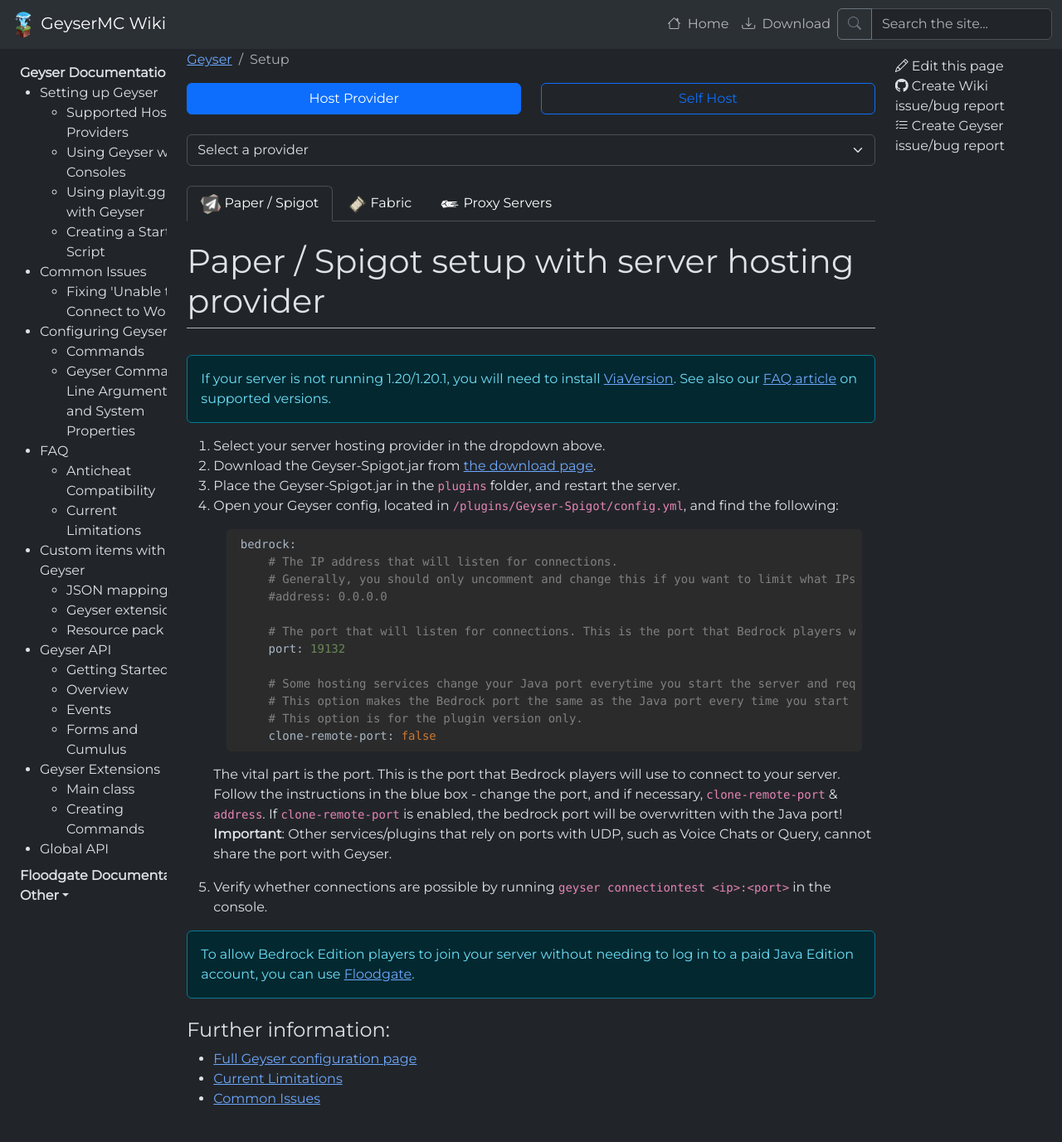
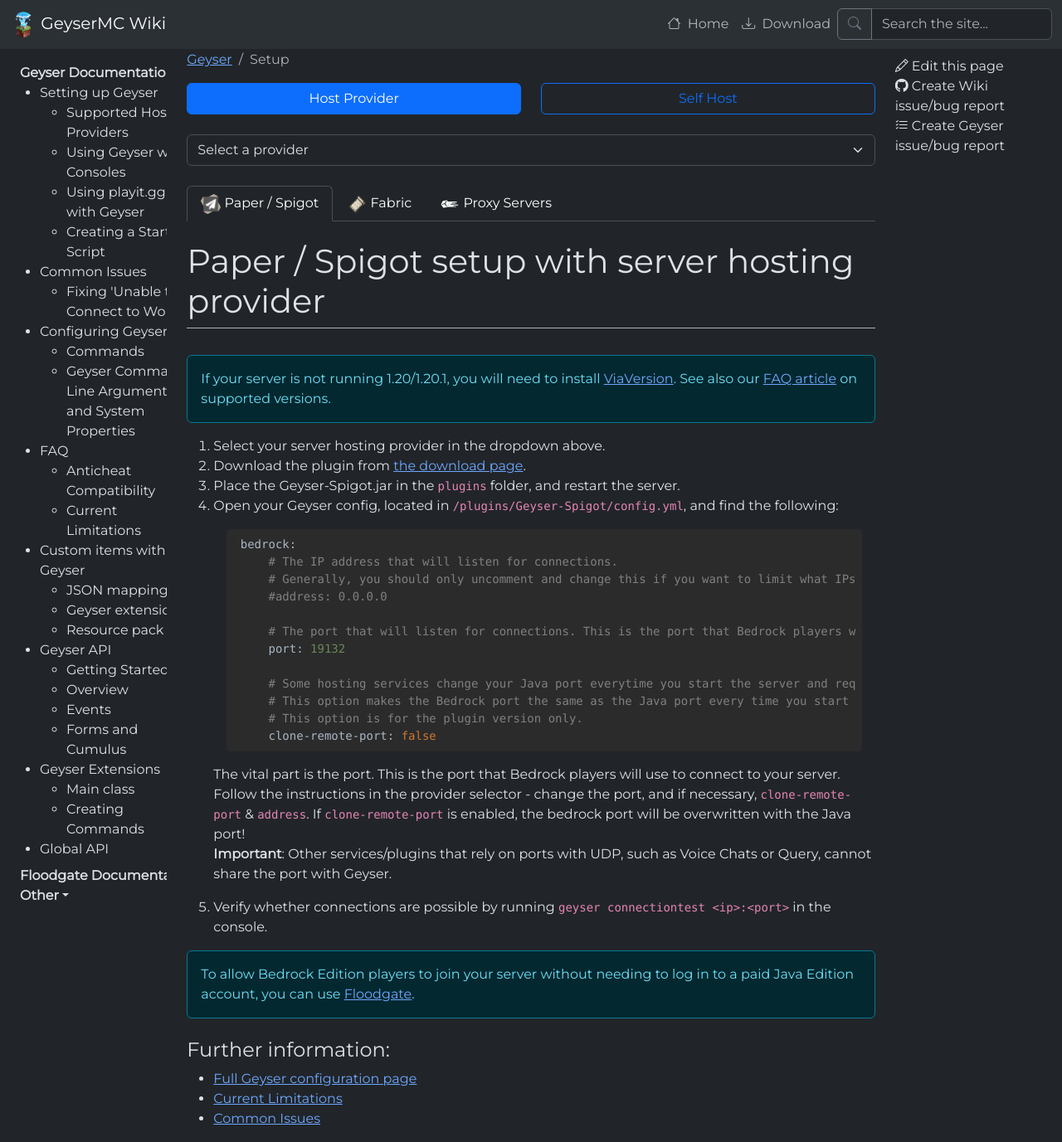
Before and after one commit to GeyserMC/GeyserWiki, a Jekyll site: the page built from _docs/geyser/setup.md, in a window 1280 px wide and 1377 px high. Shown: the whole window at 83% size. Built offline with Jekyll 4.4.1, drawn with Linux system fonts in a browser that asks for light colours.

Commit message:
Less repetition, wording

````diff
--- a/_includes/setup/instructions/geyser/provider/fabric.md
+++ b/_includes/setup/instructions/geyser/provider/fabric.md
@@ -2,13 +2,13 @@
 # Fabric setup with server hosting provider
 
 <div class="alert alert-warning" role="alert">
-	Geyser-Fabric <b>ONLY</b> runs only on the latest Minecraft: Java Edition version, which is {{ site.data.versions.java }}. <br>
-To use Geyser with an older Fabric server, you can use Geyser on a BungeeCord/Velocity proxy, or Geyser Standalone instead.
+	Geyser-Fabric runs <b>only</b> on a {{ site.data.versions.java }} Fabric server. <br>
+To use Geyser on an older Fabric server, you can use Geyser on a BungeeCord/Velocity proxy, or Geyser Standalone instead.
  </div>
 
 1. Select your server hosting provider in the dropdown above.
-2. Download the Geyser-Fabric.jar from [the download page](https://download.geysermc.org/v2/projects/geyser/versions/latest/builds/latest/downloads/fabric).
-3. Place the Geyser-Fabric.jar in the `mods` folder, and restart the server. **You also need [FabricAPI](https://modrinth.com/mod/fabric-api) installed.**
+2. Download the mod from [the download page](https://download.geysermc.org/v2/projects/geyser/versions/latest/builds/latest/downloads/fabric).
+3. Place the Geyser-Fabric.jar in the `mods` folder, and restart the server. **You also need [FabricAPI](https://modrinth.com/mod/fabric-api).**
 4. Open your Geyser config, located in `/config/Geyser-Fabric/config.yml`, and find the following:
 
     ```yaml
@@ -26,7 +26,7 @@
         clone-remote-port: false
     ```
     The vital part is the port. This is the port that Bedrock players will use to connect to your server.
-    Follow the instructions in the blue box - change the port, and if necessary, `clone-remote-port` & `address`.
+    Follow the instructions in the provider selector - change the port, and if necessary, `clone-remote-port` & `address`.
     If `clone-remote-port` is enabled, the bedrock port will be overwritten with the Java port! <br>
     **Important**: Other services/mods that rely on ports with UDP, such as Voice Chats or Query, cannot share the port with Geyser.
 
--- a/_includes/setup/instructions/geyser/provider/proxy.md
+++ b/_includes/setup/instructions/geyser/provider/proxy.md
@@ -9,7 +9,7 @@
 </div>
 
 1. Select your server hosting provider in the dropdown above.
-2. Download the Geyser jar for your proxy software from [the download page](https://geysermc.org/download).
+2. Download the plugin for your proxy software from [the download page](https://geysermc.org/download).
 3. Place the Geyser jar in the `plugins` folder, and restart the server.
 4. Open your Geyser config, located in `/plugins/Geyser-xyz/config.yml`, and find the following:
 
@@ -28,7 +28,7 @@
         clone-remote-port: false
     ```
     The vital part is the port. This is the port that Bedrock players will use to connect to your server.
-    Follow the instructions in the blue box - change the port, and if necessary, `clone-remote-port` & `address`.
+    Follow the instructions in the provider selector - change the port, and if necessary, `clone-remote-port` & `address`.
     If `clone-remote-port` is enabled, the bedrock port will be overwritten with the Java port! <br>
     **Important**: Other services/plugins that rely on ports with UDP, such as Voice Chats or Query, cannot share the port with Geyser.
 
--- a/_includes/setup/instructions/geyser/provider/spigot.md
+++ b/_includes/setup/instructions/geyser/provider/spigot.md
@@ -7,7 +7,7 @@
 </div>
 
 1. Select your server hosting provider in the dropdown above.
-2. Download the Geyser-Spigot.jar from [the download page](https://download.geysermc.org/v2/projects/geyser/versions/latest/builds/latest/downloads/spigot).
+2. Download the plugin from [the download page](https://download.geysermc.org/v2/projects/geyser/versions/latest/builds/latest/downloads/spigot).
 3. Place the Geyser-Spigot.jar in the `plugins` folder, and restart the server.
 4. Open your Geyser config, located in `/plugins/Geyser-Spigot/config.yml`, and find the following:
 
@@ -26,7 +26,7 @@
         clone-remote-port: false
     ```
     The vital part is the port. This is the port that Bedrock players will use to connect to your server.
-    Follow the instructions in the blue box - change the port, and if necessary, `clone-remote-port` & `address`.
+    Follow the instructions in the provider selector - change the port, and if necessary, `clone-remote-port` & `address`.
     If `clone-remote-port` is enabled, the bedrock port will be overwritten with the Java port! <br>
     **Important**: Other services/plugins that rely on ports with UDP, such as Voice Chats or Query, cannot share the port with Geyser.
 
--- a/_includes/setup/instructions/geyser/selfhost/fabric.md
+++ b/_includes/setup/instructions/geyser/selfhost/fabric.md
@@ -2,12 +2,12 @@
 # Fabric setup - self-hosting
 
 <div class="alert alert-warning" role="alert">
-	Geyser-Fabric <b>ONLY</b> runs only on the latest Minecraft: Java Edition version, which is {{ site.data.versions.java }}. <br>
-To use Geyser with an older Fabric server, you can use Geyser on a BungeeCord/Velocity proxy, or Geyser Standalone instead.
+	Geyser-Fabric runs <b>only</b> on a {{ site.data.versions.java }} Fabric server. <br>
+To use Geyser on an older Fabric server, you can use Geyser on a BungeeCord/Velocity proxy, or Geyser Standalone instead.
  </div>
 
-1. Download the Geyser-Fabric.jar from [the download page](https://download.geysermc.org/v2/projects/geyser/versions/latest/builds/latest/downloads/fabric).
-2. Place the Geyser-Fabric.jar in the `mods` folder, and restart the server. **You also need [FabricAPI](https://modrinth.com/mod/fabric-api) installed.**
+1. Download the mod from [the download page](https://download.geysermc.org/v2/projects/geyser/versions/latest/builds/latest/downloads/fabric).
+2. Place the Geyser-Fabric.jar in the `mods` folder, and restart the server. **You also need [FabricAPI](https://modrinth.com/mod/fabric-api).**
 3. Open your Geyser config, located in `/config/Geyser-Fabric/config.yml`, and find the following:
 
     ```yaml
--- a/_includes/setup/instructions/geyser/selfhost/proxy.md
+++ b/_includes/setup/instructions/geyser/selfhost/proxy.md
@@ -8,7 +8,7 @@
     - All servers on the network must accept {{ site.data.versions.java }} Java clients, as Geyser imitates one.
 </div>
 
-1. Download the Geyser jar for your proxy software from [the download page](https://geysermc.org/download).
+1. Download the plugin for your proxy software from [the download page](https://geysermc.org/download).
 2. Place the Geyser jar in the `plugins` folder, and restart the server.
 3. Open your Geyser config, located in `/plugins/Geyser-xyz/config.yml`, and find the following:
 
--- a/_includes/setup/instructions/geyser/selfhost/spigot.md
+++ b/_includes/setup/instructions/geyser/selfhost/spigot.md
@@ -6,7 +6,7 @@
     See also our <a href="/geyser/faq/#what-server-versions-does-geyser-support">FAQ article</a> on supported versions.
 </div>
 
-1. Download the Geyser-Spigot.jar from [the download page](https://download.geysermc.org/v2/projects/geyser/versions/latest/builds/latest/downloads/spigot).
+1. Download the plugin from [the download page](https://download.geysermc.org/v2/projects/geyser/versions/latest/builds/latest/downloads/spigot).
 2. Place the Geyser-Spigot.jar in the `plugins` folder, and restart the server.
 3. Open your Geyser config, located in `/plugins/Geyser-Spigot/config.yml`, and find the following:
 
````
